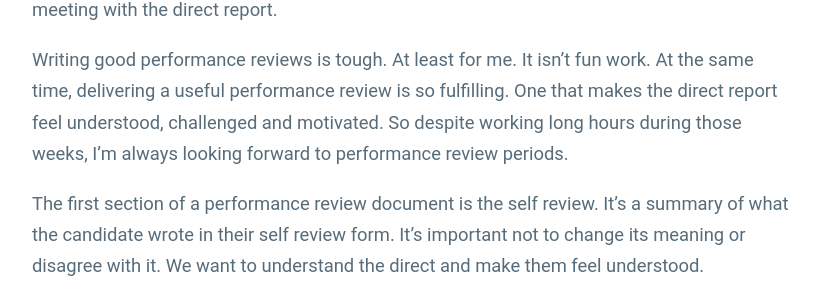
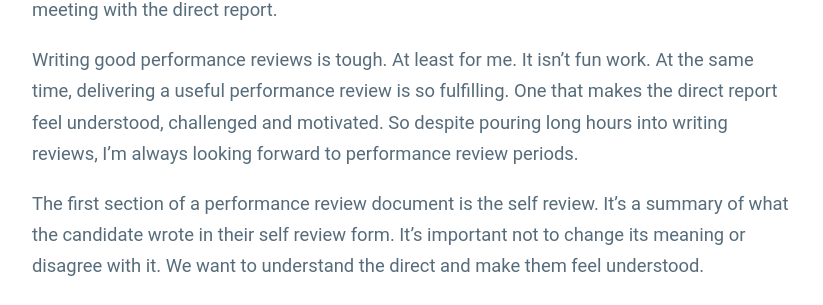
Before and after one commit to guillermodlpa/site, a Jekyll site: the page built from _posts/2021-03-29-structured-approach-self-review-in-performance-reviews.markdown, in a window 1280 px wide. Shown: the part 397-702 px from the top of the page, without its empty margins (228-1051 px from the left). Built offline with Jekyll 4.4.1, drawn with Linux system fonts in a browser that asks for light colours.

Commit message:
Updated Structured Approach Self Review In Performance Reviews

```diff
--- a/_posts/2021-03-29-structured-approach-self-review-in-performance-reviews.markdown
+++ b/_posts/2021-03-29-structured-approach-self-review-in-performance-reviews.markdown
@@ -10,7 +10,7 @@
 
 Every year, managers write performance reviews. They often consist of 360 feedback and goals for the next quarters, written in a document by the manager and discussed in a meeting with the direct report.
 
-Writing good performance reviews is tough. At least for me. It isn't fun work. At the same time, delivering a useful performance review is so fulfilling. One that makes the direct report feel understood, challenged and motivated. So despite working long hours during those weeks, I'm always looking forward to performance review periods.
+Writing good performance reviews is tough. At least for me. It isn't fun work. At the same time, delivering a useful performance review is so fulfilling. One that makes the direct report feel understood, challenged and motivated. So despite pouring long hours into writing reviews, I'm always looking forward to performance review periods.
 
 The first section of a performance review document is the self review. It's a summary of what the candidate wrote in their self review form. It's important not to change its meaning or disagree with it. We want to understand the direct and make them feel understood.
 
```
